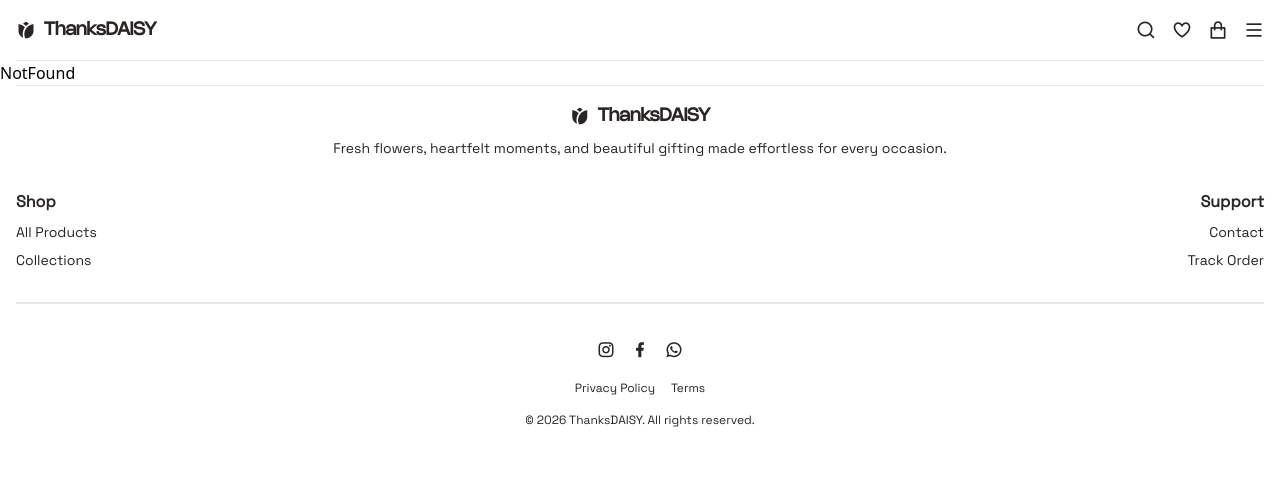
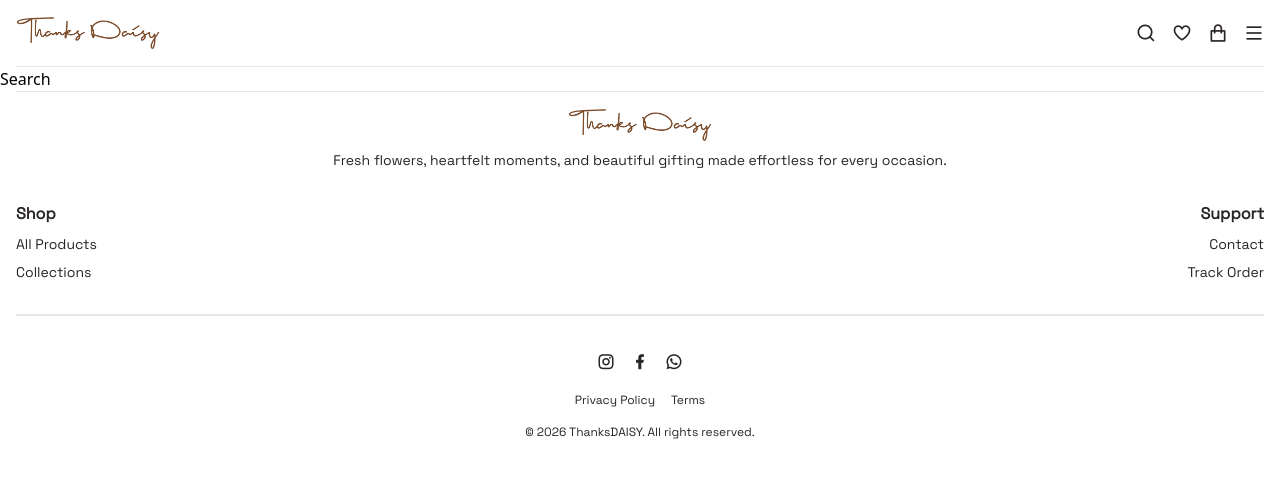
Before and after one commit to magnetfunnelspro/ThanksDAISY, a React (Vite) app: page /search in a window 1280 px wide. Shown: the top 478 px of the page. Built offline with nearby package versions, Linux system fonts and the light colour scheme.

Commit message:
Logo change

```diff
--- a/src/Router.jsx
+++ b/src/Router.jsx
@@ -21,6 +21,7 @@ import Cart from "./pages/user/Cart";
 import Checkout from "./pages/user/Checkout";
 import Wishlist from "./pages/user/Wishlist";
 import Thanks from "./pages/user/Thanks";
+import Search from "./pages/user/Search";
 
 const AppRouter = () => {
   return (
@@ -40,6 +41,7 @@ const AppRouter = () => {
         <Route path="/contact" element={<Contact />} />
 
         {/* User Pages */}
+        <Route path="/search" element={<Search />} />
         <Route path="/product/:id" element={<Product />} />
         <Route path="/cart" element={<Cart />} />
         <Route path="/checkout" element={<Checkout />} />
--- a/src/components/Footer.jsx
+++ b/src/components/Footer.jsx
@@ -7,10 +7,9 @@ const Footer = () => {
       <div className="w-full flex flex-col gap-8">
         {/* Brand */}
         <div className="flex flex-col gap-2 items-center text-center">
-          <div className="flex items-center gap-2">
-            <i className="ri-flower-fill text-xl"></i>
-            <h2 className="text-lg font-semibold font-['Nohemi']">ThanksDAISY</h2>
-          </div>
+          <Link to="/" className="flex gap-2 items-center">
+            <img src="/Logo.png" alt="" className="w-36" />
+          </Link>
 
           <p className="text-sm">
             Fresh flowers, heartfelt moments, and beautiful gifting made
--- a/src/components/Navbar.jsx
+++ b/src/components/Navbar.jsx
@@ -8,8 +8,7 @@ const Navbar = () => {
     <div className="w-full p-4 px-0 border-b flex items-center justify-between font-['Space_Grotesk'] text-stone-800">
       {/* Brand Logo */}
       <Link to="/" className="flex gap-2 items-center">
-        <i className="ri-flower-fill text-xl"></i>
-        <h2 className="text-lg font-semibold font-['Nohemi']">ThanksDAISY</h2>
+        <img src="/Logo.png" alt="" className="w-36" />
       </Link>
 
       {/* Navigation Links */}
--- /dev/null
+++ b/src/pages/user/Search.jsx
@@ -0,0 +1,9 @@
+import React from 'react'
+
+const Search = () => {
+  return (
+    <div>Search</div>
+  )
+}
+
+export default Search
```
Also changed, not shown: public/Logo.png (added).
